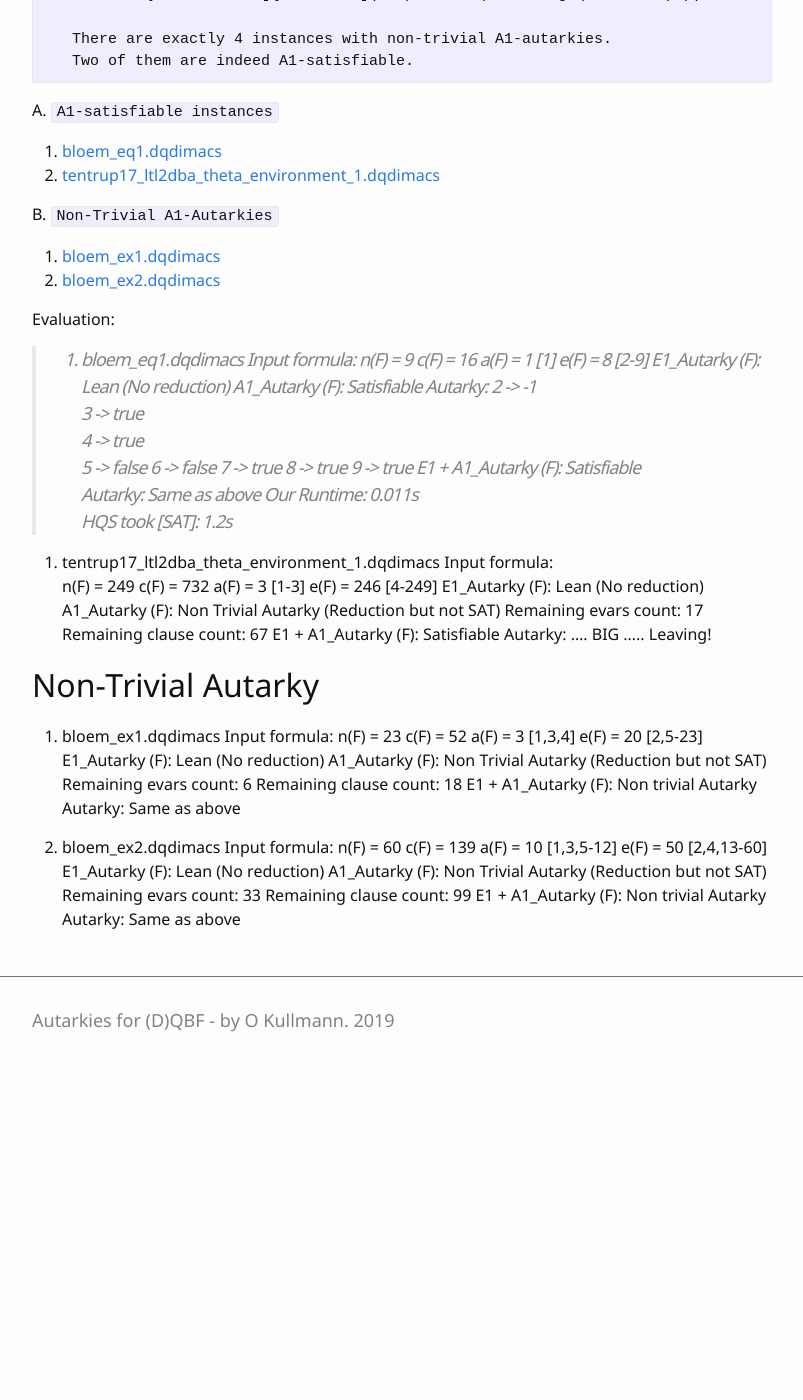
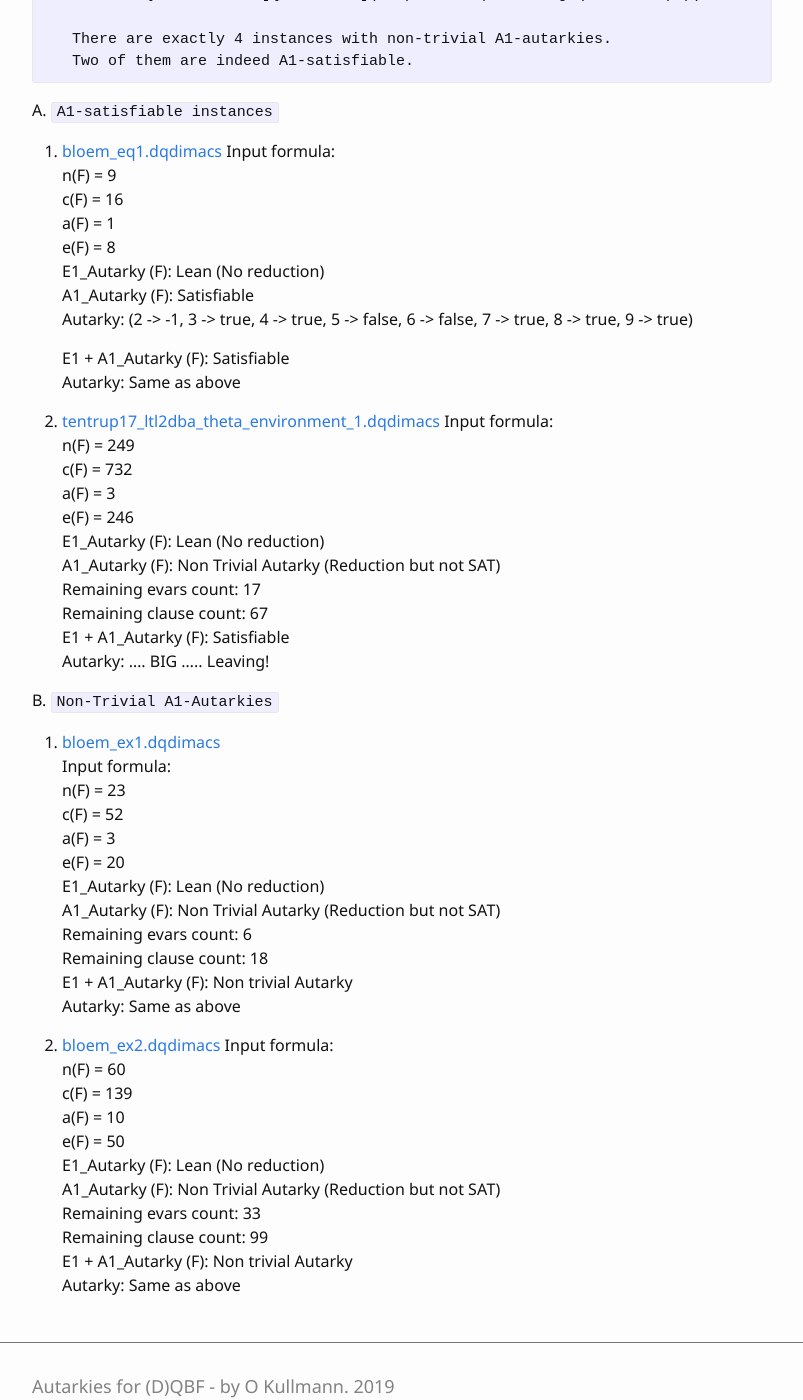
Before and after one commit to Autarkies/Autarkies.github.io, a Jekyll site: the page built from results.md, in a window 1280 px wide and 1400 px high, scrolled down 364 px. Shown: the whole window, without its empty margins (238-1041 px from the left). Built offline with Jekyll 4.4.1, drawn with Linux system fonts in a browser that asks for light colours; before the commit the page ends 1443 px from its top, so only the background shows below that.

Commit message:
Update on the Page

````diff
--- a/results.md
+++ b/results.md
@@ -19,77 +19,57 @@ I. DQBF Track QBFEVAL'18:
 
 A. ``A1-satisfiable instances``
   1. [bloem\_eq1.dqdimacs](https://github.com/arey0pushpa/dcnf-autarky/blob/master/dcnf/examples/bloem_eq1.dqdimacs)
+     Input formula:
+    	n(F) = 9
+    	c(F) = 16
+    	a(F) = 1
+    	e(F) = 8
+     E1\_Autarky (F): Lean (No reduction)
+     A1\_Autarky (F): Satisfiable
+     	Autarky: (2 -> -1, 3 -> true, 4 -> true, 5 -> false, 6 -> false, 7 -> true, 8 -> true, 9 -> true)
+
+     E1 + A1\_Autarky (F): Satisfiable
+     	Autarky: Same as above
+
   2. [tentrup17\_ltl2dba\_theta\_environment\_1.dqdimacs](https://github.com/arey0pushpa/dcnf-autarky/blob/master/dcnf/examples/tentrup17_ltl2dba_theta_environment_1.dqdimacs)
-
+     Input formula:
+    	n(F) = 249
+    	c(F) = 732
+    	a(F) = 3
+    	e(F) = 246
+    E1\_Autarky (F): Lean (No reduction)
+    A1\_Autarky (F): Non Trivial Autarky (Reduction but not SAT)
+    	Remaining evars count: 17
+    	Remaining clause count: 67
+    E1 + A1\_Autarky (F): Satisfiable
+    	Autarky:  .... BIG ..... Leaving!
 
 B. ``Non-Trivial A1-Autarkies``
   1. [bloem\_ex1.dqdimacs](https://github.com/arey0pushpa/dcnf-autarky/blob/master/dcnf/examples/bloem_ex1.dqdimacs)
+     Input formula:
+    	n(F) = 23
+    	c(F) = 52
+    	a(F) = 3
+    	e(F) = 20
+     E1_Autarky (F): Lean (No reduction)
+     A1_Autarky (F): Non Trivial Autarky (Reduction but not SAT)
+    	Remaining evars count: 6
+    	Remaining clause count: 18
+     E1 + A1_Autarky (F): Non trivial Autarky
+      	Autarky: Same as above
+
   2. [bloem\_ex2.dqdimacs](https://github.com/arey0pushpa/dcnf-autarky/blob/master/dcnf/examples/bloem_ex2.dqdimacs)
-
-Evaluation:
-
->
-1. bloem\_eq1.dqdimacs
-  Input formula:
-    n(F) = 9
-    c(F) = 16
-    a(F) = 1         [1]
-    e(F) = 8         [2-9]
-  E1\_Autarky (F): Lean (No reduction)
-  A1\_Autarky (F): Satisfiable
-    Autarky: 2 -> -1
-             3 -> true
-	     4 -> true
-	     5 -> false
-	     6 -> false
-	     7 -> true
-	     8 -> true
-	     9 -> true
-  E1 + A1\_Autarky (F): Satisfiable
-     Autarky: Same as above
-  Our Runtime: 0.011s
-  HQS took [SAT]: 1.2s
-
-2. tentrup17\_ltl2dba\_theta\_environment\_1.dqdimacs
-  Input formula:
-    n(F) = 249
-    c(F) = 732
-    a(F) = 3      [1-3]
-    e(F) = 246    [4-249]
-  E1\_Autarky (F): Lean (No reduction)
-  A1\_Autarky (F): Non Trivial Autarky (Reduction but not SAT)
-    Remaining evars count: 17
-    Remaining clause count: 67
-  E1 + A1\_Autarky (F): Satisfiable
-     Autarky:  .... BIG ..... Leaving!
-
-# Non-Trivial Autarky
-
-1. bloem_ex1.dqdimacs
-  Input formula:
-    n(F) = 23
-    c(F) = 52
-    a(F) = 3          [1,3,4]
-    e(F) = 20         [2,5-23]
-  E1_Autarky (F): Lean (No reduction)
-  A1_Autarky (F): Non Trivial Autarky (Reduction but not SAT)
-    Remaining evars count: 6
-    Remaining clause count: 18
-  	E1 + A1_Autarky (F): Non trivial Autarky
-     Autarky: Same as above
-
-2. bloem_ex2.dqdimacs
-  Input formula:
-    n(F) = 60
-    c(F) = 139
-    a(F) = 10          [1,3,5-12]
-    e(F) = 50          [2,4,13-60]
-  E1_Autarky (F): Lean (No reduction)
-  A1_Autarky (F): Non Trivial Autarky (Reduction but not SAT)
-    Remaining evars count: 33
-    Remaining clause count: 99
-  	E1 + A1_Autarky (F): Non trivial Autarky
-     Autarky: Same as above
+     Input formula:
+   	 n(F) = 60
+   	 c(F) = 139
+    	 a(F) = 10
+    	 e(F) = 50
+     E1_Autarky (F): Lean (No reduction)
+     A1_Autarky (F): Non Trivial Autarky (Reduction but not SAT)
+    	Remaining evars count: 33
+    	Remaining clause count: 99
+     E1 + A1_Autarky (F): Non trivial Autarky
+       Autarky: Same as above
 
 <!--
 ```
````
